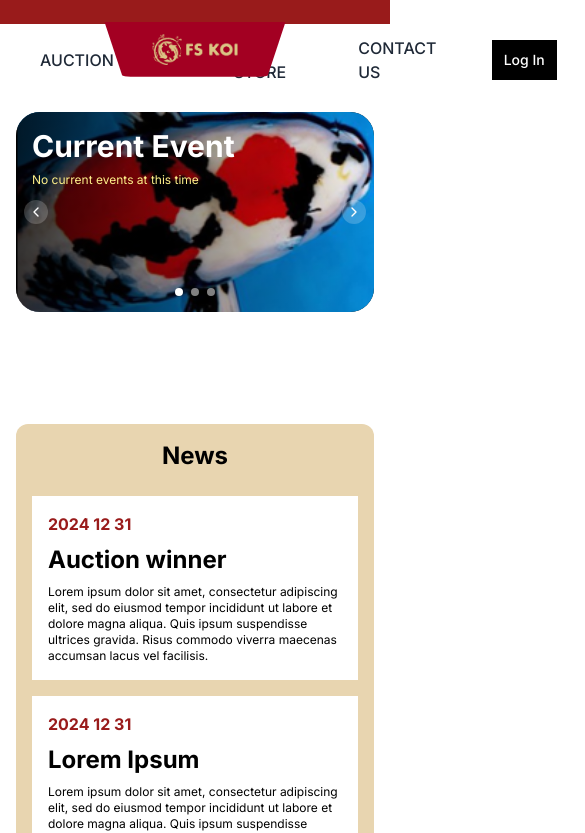
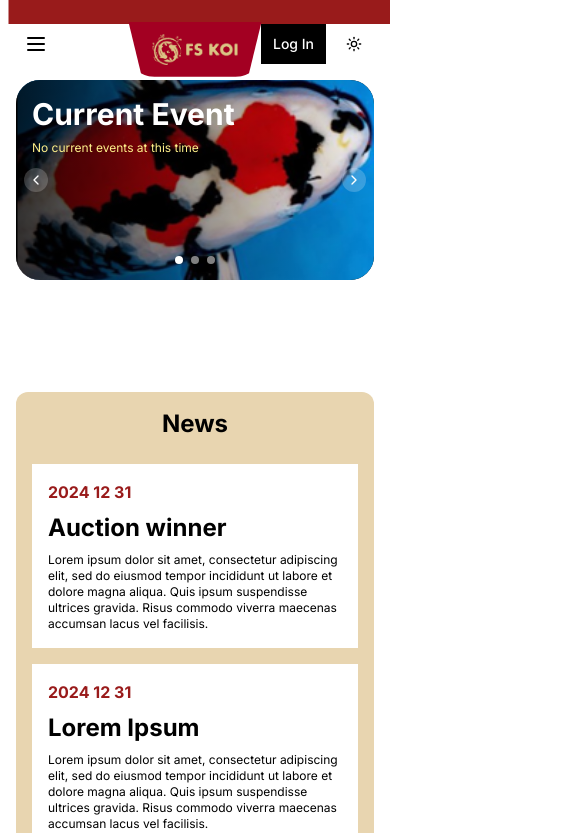
Before and after one commit to whysofail/koi-client, a Next.js app: page / in a window 390 px wide. Shown: the top 833 px of the page, 585 px wide, since content can reach past the window. Built offline with nearby package versions, Linux system fonts and the light colour scheme; no server answers.

Commit message:
feat: merge from icin

```diff
--- a/src/components/home/Footer.tsx
+++ b/src/components/home/Footer.tsx
@@ -3,19 +3,33 @@ import Link from "next/link";
 export default function Footer() {
   return (
     <footer className="bg-red-800 py-6 text-white">
-      <div className="container mx-auto flex justify-center space-x-8 px-4">
-        <Link href="/about" className="hover:underline">
+      <div className="container mx-auto px-4">
+        <div className="flex flex-wrap justify-center gap-4 sm:gap-6 md:gap-8">
+          <Link
+            href="/about"
+            className="whitespace-nowrap py-1 text-sm hover:underline sm:text-base"
+          >
             About FS Koi
           </Link>
-        <Link href="/license" className="hover:underline">
+          <Link
+            href="/license"
+            className="whitespace-nowrap py-1 text-sm hover:underline sm:text-base"
+          >
             License/Certificate
           </Link>
-        <Link href="/terms" className="hover:underline">
+          <Link
+            href="/terms"
+            className="whitespace-nowrap py-1 text-sm hover:underline sm:text-base"
+          >
             Terms of Use Agreement
           </Link>
-        <Link href="/privacy" className="hover:underline">
+          <Link
+            href="/privacy"
+            className="whitespace-nowrap py-1 text-sm hover:underline sm:text-base"
+          >
             Privacy policy
           </Link>
+        </div>
       </div>
     </footer>
   );
--- a/src/components/home/HomeHeader.tsx
+++ b/src/components/home/HomeHeader.tsx
@@ -8,9 +8,36 @@ import ThemeToggle from "../dashboard/ThemeToggle";
 import { Session } from "next-auth";
 import HeaderControl from "../dashboard/HeaderControl";
 import type { User } from "next-auth";
-import type React from "react";
+import React, { useState, useEffect } from "react";
+import { X, Menu } from "lucide-react";
 
 const HomeHeader: React.FC<{ session: Session | null }> = ({ session }) => {
+  const [mobileMenuOpen, setMobileMenuOpen] = useState(false);
+
+  const toggleMobileMenu = () => {
+    setMobileMenuOpen(!mobileMenuOpen);
+  };
+
+  const closeMobileMenu = () => {
+    setMobileMenuOpen(false);
+  };
+
+  useEffect(() => {
+    if (mobileMenuOpen) {
+      document.body.classList.add("body-with-menu-open");
+    } else {
+      document.body.classList.remove("body-with-menu-open");
+    }
+
+    return () => {
+      document.body.classList.remove("body-with-menu-open");
+    };
+  }, [mobileMenuOpen]);
+
+  // Helper function to conditionally join classNames
+  const classNames = (...classes: string[]) => {
+    return classes.filter(Boolean).join(" ");
+  };
   const pathname = usePathname();
   const currentPage =
     pathname === "/"
@@ -29,24 +56,38 @@ const HomeHeader: React.FC<{ session: Session | null }> = ({ session }) => {
 
       <header className="relative m-0 mx-auto ml-auto bg-white p-0 transition-all duration-300 dark:bg-gray-900">
         <div className="container mx-auto ml-auto flex items-center justify-between px-4">
-          <nav className="flex items-center space-x-12">
+          <button
+            className="z-20 rounded-md p-2 hover:bg-gray-100 focus:outline-none md:hidden"
+            onClick={toggleMobileMenu}
+            aria-label={mobileMenuOpen ? "Close menu" : "Open menu"}
+          >
+            {mobileMenuOpen ? (
+              <X className="h-6 w-6" />
+            ) : (
+              <Menu className="h-6 w-6" />
+            )}
+          </button>
+
+          <nav className="hidden items-center space-x-8 md:flex lg:space-x-12">
             <Link
               href="/auctions"
-              className={`relative px-6 py-3 font-medium ${
+              className={classNames(
+                "relative px-6 py-3 font-medium",
                 currentPage === "auction"
-                  ? "active-menu text-white dark:text-white"
-                  : "text-gray-800 dark:text-gray-300"
-              }`}
+                  ? "active-menu text-white"
+                  : "text-gray-800",
+              )}
             >
-              AUCTION
+              AUCTIONS
             </Link>
             <Link
               href="/store"
-              className={`relative px-12 py-3 font-medium ${
+              className={classNames(
+                "relative px-6 py-3 font-medium lg:px-12",
                 currentPage === "store"
-                  ? "active-menu text-white dark:text-white"
-                  : "text-gray-800 dark:text-gray-300"
-              }`}
+                  ? "active-menu text-white"
+                  : "text-gray-800",
+              )}
             >
               OUR STORE
             </Link>
@@ -58,30 +99,38 @@ const HomeHeader: React.FC<{ session: Session | null }> = ({ session }) => {
           >
             <Link
               href="/"
-              className={`block px-12 py-3 ${currentPage === "home" ? "active-menu logo-menu" : ""}`}
+              className={classNames(
+                "block px-6 py-3 md:px-12",
+                currentPage === "home"
+                  ? "active-menu logo-menu text-white"
+                  : "",
+              )}
+              aria-label="FS KOI Home"
             >
               <Image
-                src={currentPage === "home" ? "/putih.png" : "/Logo.png"}
+                src={currentPage === "home" ? "/putih.png" : "/merah.png"}
                 alt="FS KOI Logo"
                 width={85}
-                height={currentPage === "home" ? 125 : 80}
+                height={125}
                 className="relative z-10 object-contain"
                 style={{
                   maxHeight: "unset",
                   height: "auto",
                 }}
+                priority
               />
             </Link>
           </div>
 
-          <div className="flex items-center space-x-6">
+          <div className="hidden items-center space-x-4 md:flex lg:space-x-6">
             <Link
               href="/contact"
-              className={`relative px-6 py-3 font-medium ${
+              className={classNames(
+                "relative px-6 py-3 font-medium lg:px-12",
                 currentPage === "contact"
-                  ? "active-menu text-white dark:text-white"
-                  : "text-gray-800 dark:text-gray-300"
-              }`}
+                  ? "active-menu text-white"
+                  : "text-gray-800",
+              )}
             >
               CONTACT US
             </Link>
@@ -99,6 +148,82 @@ const HomeHeader: React.FC<{ session: Session | null }> = ({ session }) => {
               </>
             )}
           </div>
+          <div className="flex items-center space-x-2 md:hidden">
+            {session ? (
+              <HeaderControl user={session?.user as User} />
+            ) : (
+              <>
+                <Button
+                  asChild
+                  className="rounded-md bg-black px-3 py-1 text-sm text-white dark:bg-white dark:text-black"
+                >
+                  <Link href="/login">Log In</Link>
+                </Button>
+                <ThemeToggle />
+              </>
+            )}
+            {mobileMenuOpen && (
+              <div
+                className="mobile-menu-overlay fixed inset-0 z-30 bg-black bg-opacity-50 md:hidden"
+                onClick={closeMobileMenu}
+              />
+            )}
+            <div
+              className={classNames(
+                "fixed left-0 top-0 z-40 h-screen w-3/4 max-w-xs transform bg-white transition-transform duration-300 ease-in-out md:hidden",
+                mobileMenuOpen ? "translate-x-0" : "-translate-x-full",
+              )}
+            >
+              {/* Close button inside mobile menu */}
+              <button
+                className="absolute right-4 top-4 rounded-full p-2 hover:bg-gray-100 focus:outline-none"
+                onClick={closeMobileMenu}
+                aria-label="Close menu"
+              >
+                <X className="h-6 w-6" />
+              </button>
+              <div className="flex h-full flex-col px-4 pb-6 pt-16">
+                <nav className="flex flex-col space-y-4">
+                  <Link
+                    href="/auction"
+                    className={classNames(
+                      "rounded-md px-4 py-2 font-medium transition-colors",
+                      currentPage === "auction"
+                        ? "active-menu text-center text-white"
+                        : "text-center text-gray-800 hover:bg-red-800 hover:text-white active:bg-red-800 active:text-white",
+                    )}
+                    onClick={closeMobileMenu}
+                  >
+                    AUCTION
+                  </Link>
+                  <Link
+                    href="/store"
+                    className={classNames(
+                      "rounded-md px-4 py-2 font-medium transition-colors",
+                      currentPage === "store"
+                        ? "active-menu text-center text-white"
+                        : "text-center text-gray-800 hover:bg-red-800 hover:text-white active:bg-red-800 active:text-white",
+                    )}
+                    onClick={closeMobileMenu}
+                  >
+                    OUR STORE
+                  </Link>
+                  <Link
+                    href="/contact"
+                    className={classNames(
+                      "rounded-md px-4 py-2 font-medium transition-colors",
+                      currentPage === "contact"
+                        ? "active-menu text-center text-white"
+                        : "text-center text-gray-800 hover:bg-red-800 hover:text-white active:bg-red-800 active:text-white",
+                    )}
+                    onClick={closeMobileMenu}
+                  >
+                    CONTACT US
+                  </Link>
+                </nav>
+              </div>
+            </div>
+          </div>
         </div>
       </header>
     </div>
```
Lines whose indentation alone changed are shown as unchanged.
